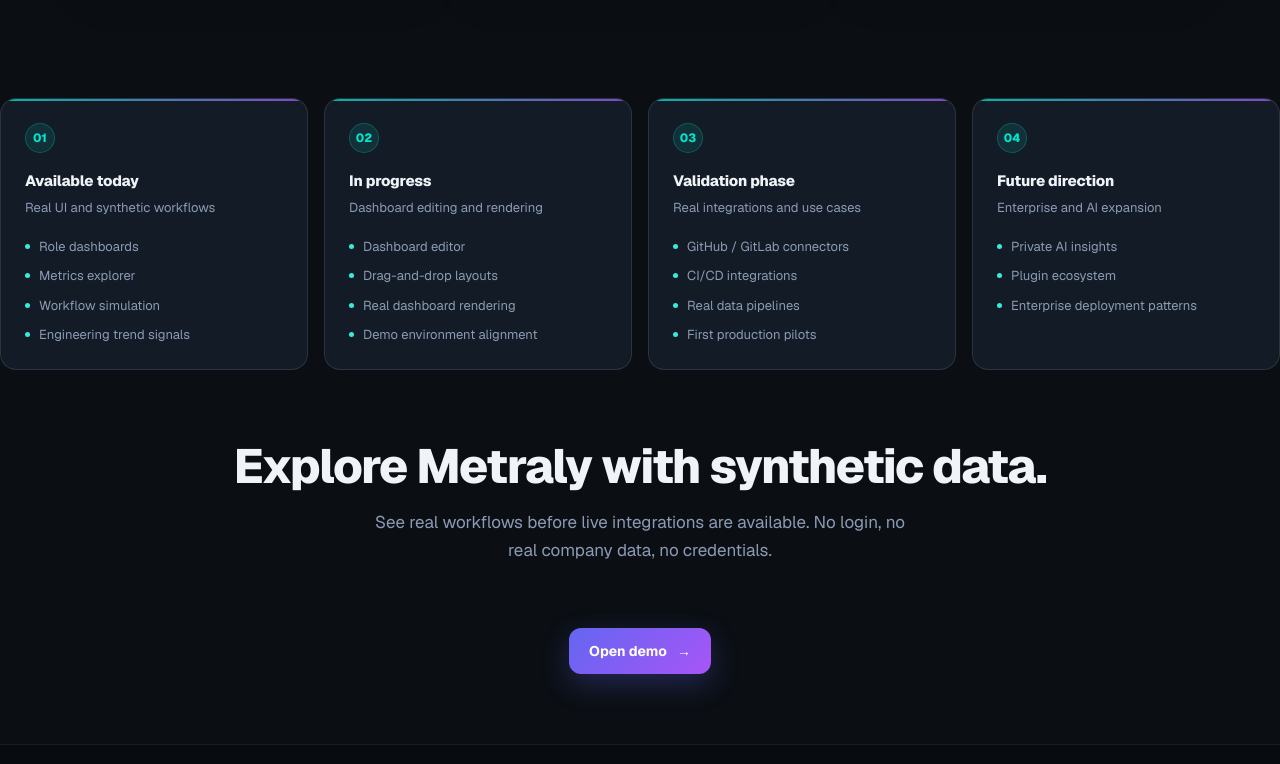
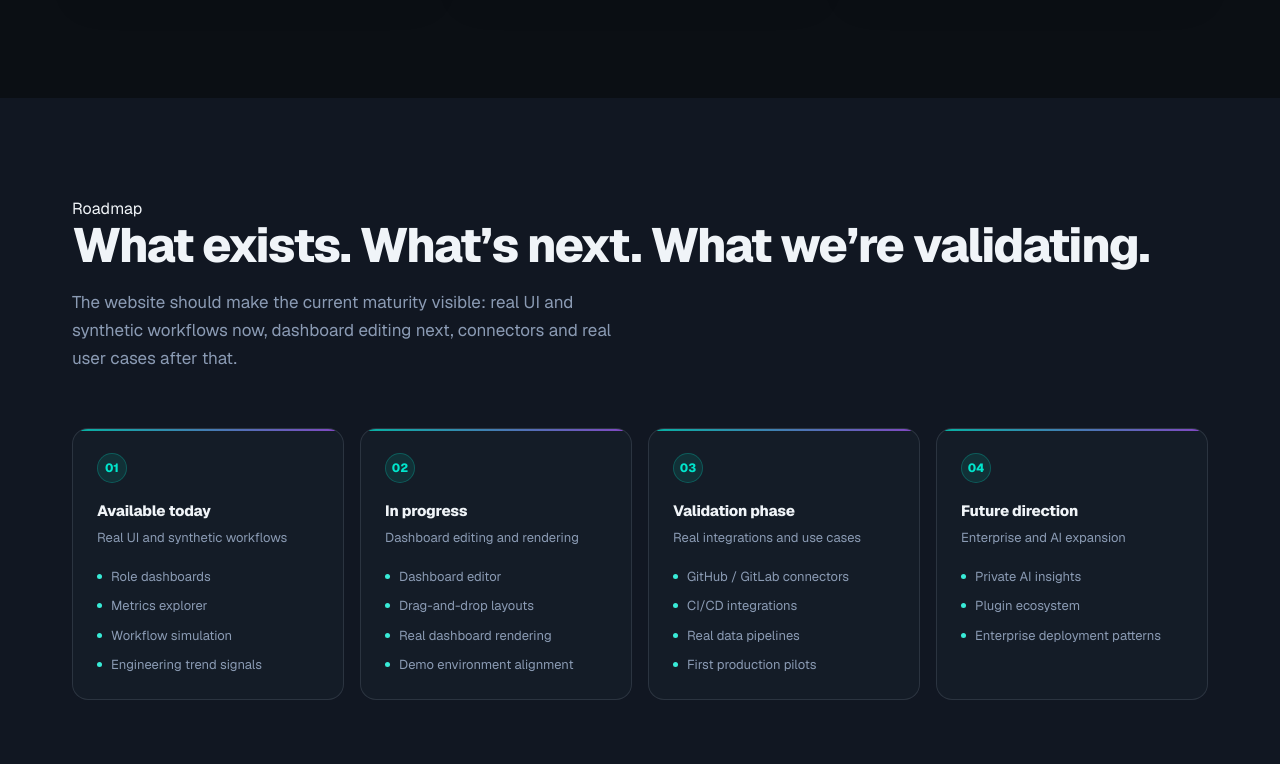
Before and after one commit to getmetraly/website, a Next.js app: page / in a window 1280 px wide. Shown: the part 4496-5260 px from the top of the page. Built offline with nearby package versions, Linux system fonts and the light colour scheme.

Commit message:
fix: restore roadmap section structure

```diff
--- a/app/page.tsx
+++ b/app/page.tsx
@@ -154,6 +154,11 @@
           </div>
         </section>
 
+        <section id="roadmap" className={styles.surface}>
+          <div className={styles.section}>
+            <SectionHeader eyebrow="Roadmap" title="What exists. What’s next. What we’re validating.">
+              The website should make the current maturity visible: real UI and synthetic workflows now, dashboard editing next, connectors and real user cases after that.
+            </SectionHeader>
             <div className={styles.grid4}>
               {roadmap.map(([stage, summary, items], index) => (
                 <div className={styles.roadmapCard} key={stage}>
@@ -170,11 +175,13 @@
                 </div>
               ))}
             </div>
+          </div>
+        </section>
 
         <section id="demo-cta">
           <div className={`${styles.sectionSmall} ${styles.cta}`}>
             <h2 className={styles.sectionTitle}>Explore Metraly with synthetic data.</h2>
-            <p className={styles.sectionSub} style={{ marginLeft: "auto", marginRight: "auto" }}>See real workflows before live integrations are available. No login, no real company data, no credentials.</p>
+            <p className={styles.sectionSubCentered}>See real workflows before live integrations are available. No login, no real company data, no credentials.</p>
             <Link href="/demo" className={styles.demoCtaLink}>Open demo <span aria-hidden="true">→</span></Link>
           </div>
         </section>
```
Lines whose indentation alone changed are shown as unchanged.
